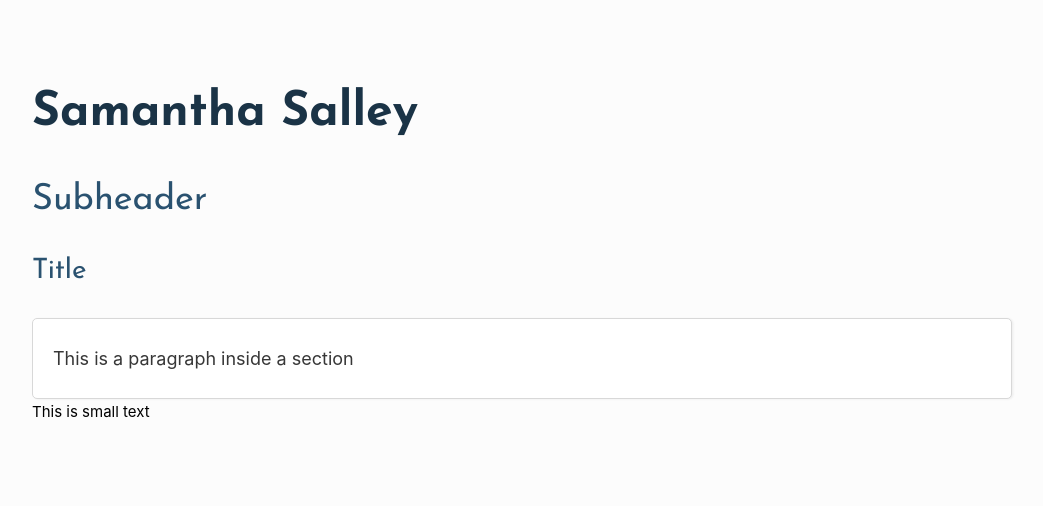
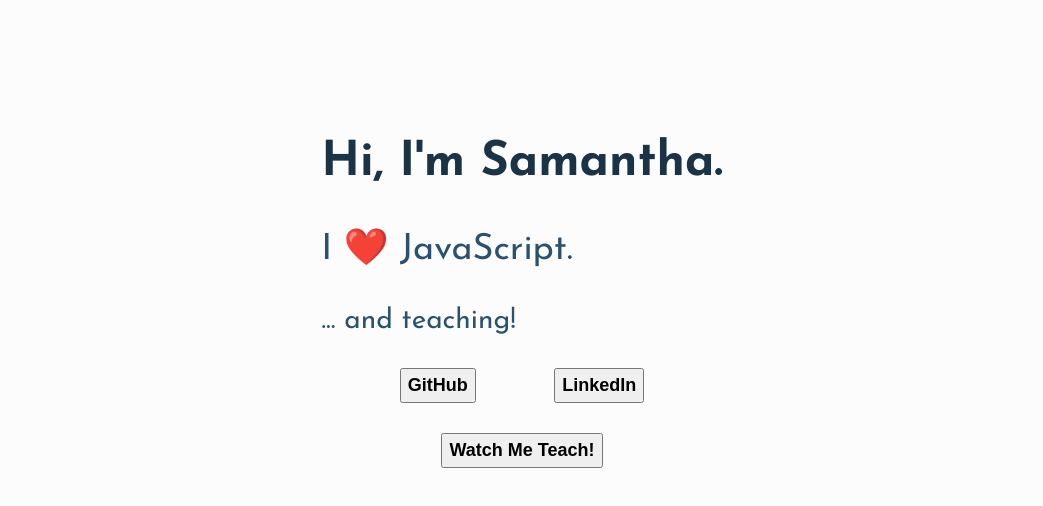
Before and after one commit to sbarli/tumbaa, a React (Create React App) app: page / in a window 1280 px wide. Shown: the top 506 px of the page, without its empty margins (118-1161 px from the left). Built offline with nearby package versions, Linux system fonts and the light colour scheme.

Commit message:
(content)  ✏️  update to render Home page

```diff
--- a/src/App/App.jsx
+++ b/src/App/App.jsx
@@ -1,8 +1,6 @@
 import React from 'react';
 
-import Header from '../libs/ui/Header/Header';
-import Section from '../libs/ui/Section/Section';
-import Paragraph from '../libs/ui/Paragraph/Paragraph';
+import Home from '../Home/Home';
 
 import styled from 'styled-components/macro';
 
@@ -15,15 +13,7 @@
 const App = () => {
   return (
     <Wrapper>
-      <Header size="h1" includeWrapper>Samantha Salley</Header>
-      <Header size="h2">Subheader</Header>
-      <Header size="h3">Title</Header>
-      <Section>
-        <Paragraph>This is a paragraph inside a section</Paragraph>
-      </Section>
-      <div>
-        <small>This is small text</small>
-      </div>
+      <Home />
     </Wrapper>
   );
 };
```
